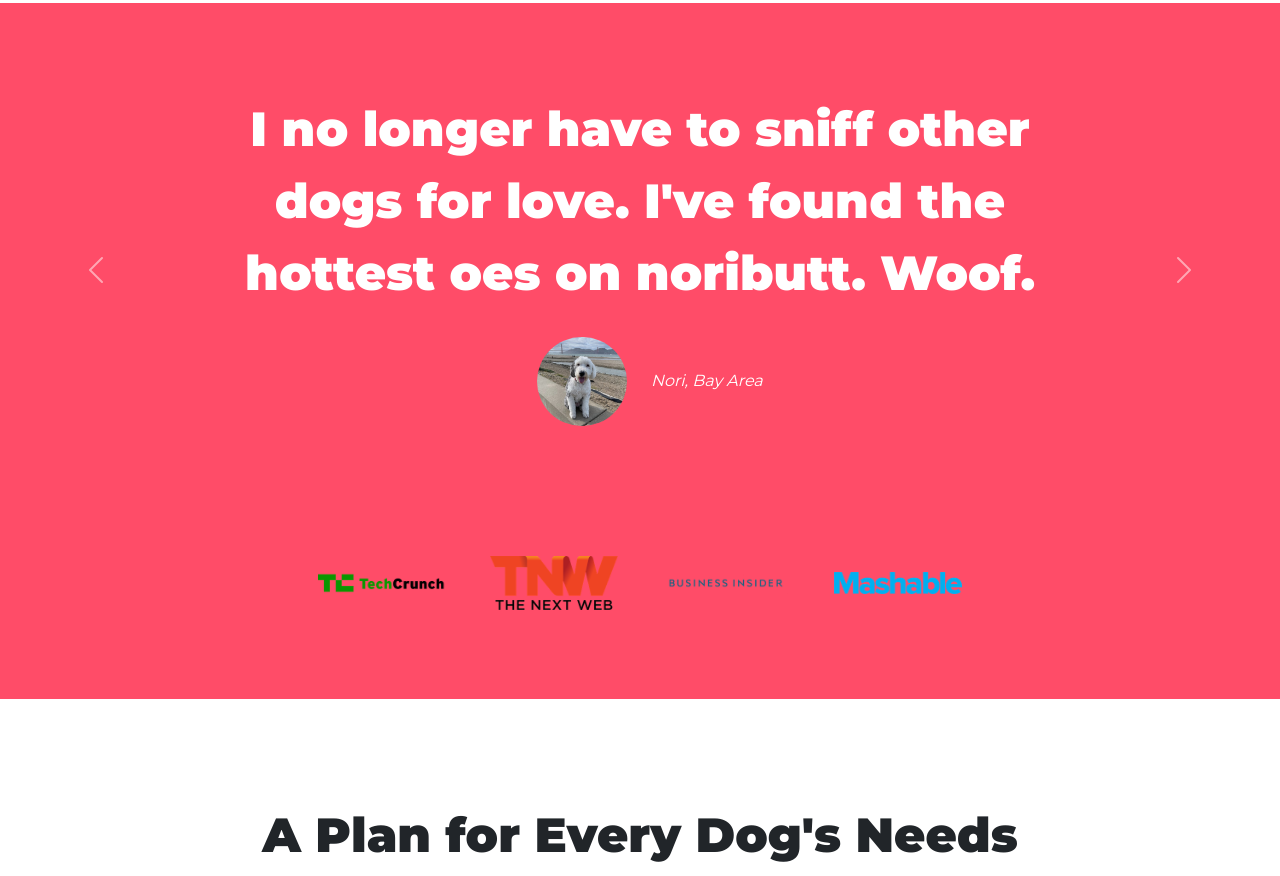
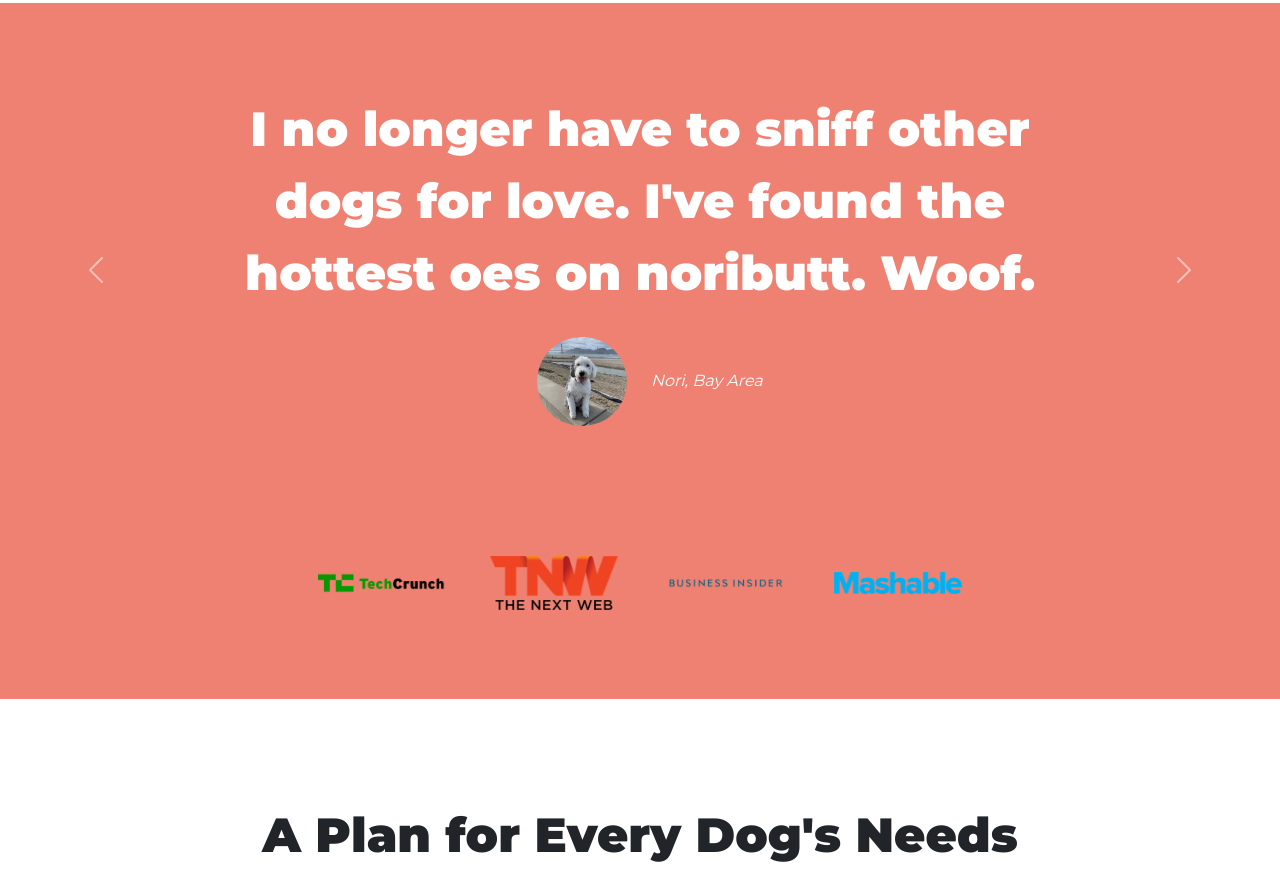
Before and after one commit to ricardochan319/noributt, a plain HTML site: page index.html in a window 1280 px wide. Shown: the part 1164-2040 px from the top of the page. Drawn offline with nearby package versions, Linux system fonts and the light colour scheme.

Commit message:
updated index.html

```diff
--- a/index.html
+++ b/index.html
@@ -134,7 +134,8 @@
 
     <!-- Testimonials -->
 
-    <section class="colored-section" id="testimonials">
+    <div class="colored-section">
+      <section class="" id="testimonials">
         <div id="testimonial-carousel" class="carousel slide">
           <div class="carousel-inner">
             <div class="carousel-item active container-fluid">
@@ -185,7 +186,7 @@
 
       <!-- Press -->
 
-    <section class="colored-section" id="press">
+      <section class="" id="press">
         <img class="press-logo" src="images/techcrunch.png" alt="tc-logo" />
         <img class="press-logo" src="images/tnw.png" alt="tnw-logo" />
         <img
@@ -195,6 +196,7 @@
         />
         <img class="press-logo" src="images/mashable.png" alt="mashable-logo" />
       </section>
+    </div>
 
     <!-- Pricing -->
 
```
Lines whose indentation alone changed are shown as unchanged.
